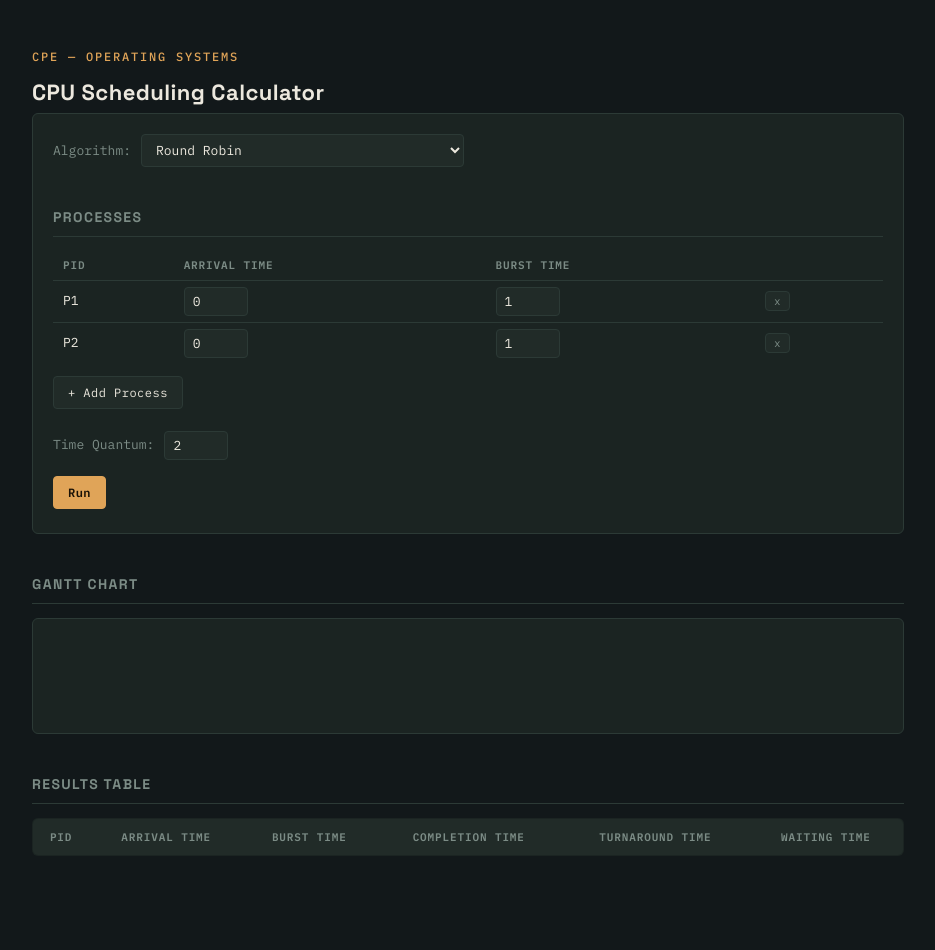
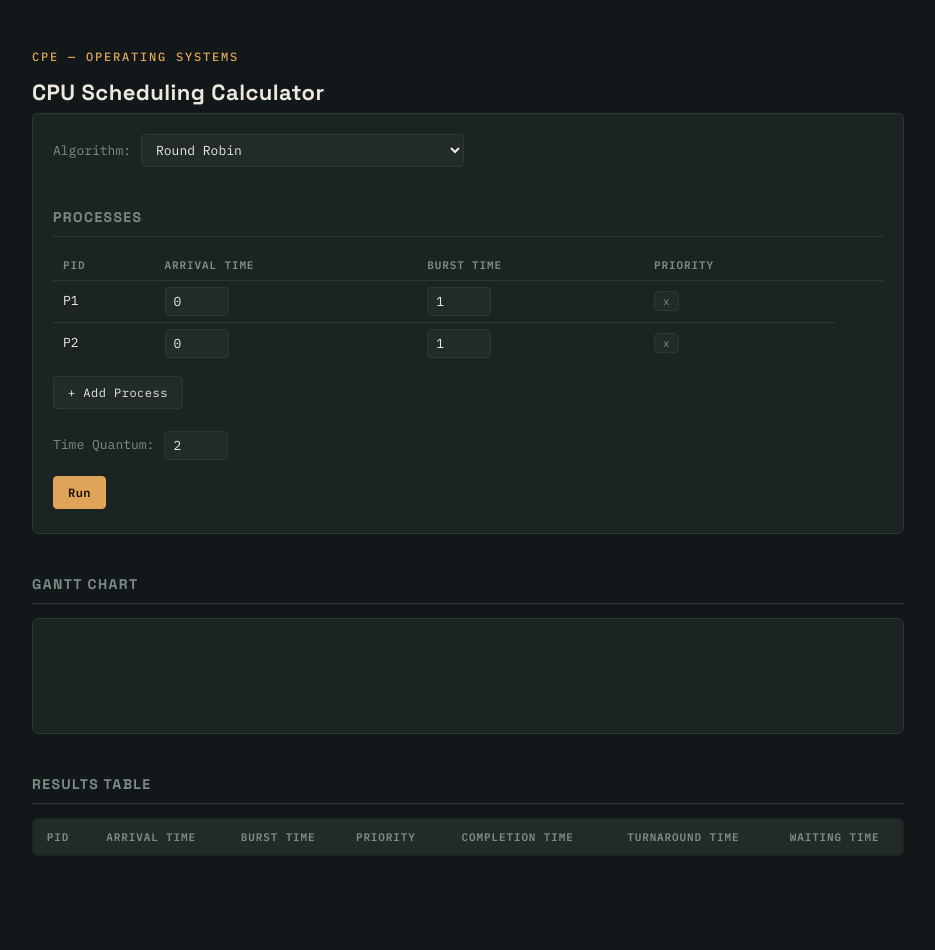
Before and after one commit to dpsamson/cpu-scheduling, a Flask app: page / in a window 1280 px wide. Shown: the whole page, without its empty margins (172-1107 px from the left). Run offline with Flask 3, Linux system fonts and the light colour scheme; lists and menus that the app fills with data are empty.

Commit message:
Added Priority Algorithm Features

```diff
--- a/templates/index.html
+++ b/templates/index.html
@@ -15,6 +15,7 @@
       <select id="algorithm">
         <option value="round-robin">Round Robin</option>
         <option value="srtf">SRTF (Shortest Remaining Time First)</option>
+        <option value="priority">Preemptive Priority</option>
       </select>
     </div>
 
@@ -25,6 +26,7 @@
           <th>PID</th>
           <th>Arrival Time</th>
           <th>Burst Time</th>
+          <th class="priority-col">Priority</th>
           <th></th>
         </tr>
       </thead>
@@ -55,6 +57,7 @@
         <th>PID</th>
         <th>Arrival Time</th>
         <th>Burst Time</th>
+        <th class="priority-col">Priority</th>
         <th>Completion Time</th>
         <th>Turnaround Time</th>
         <th>Waiting Time</th>
```
